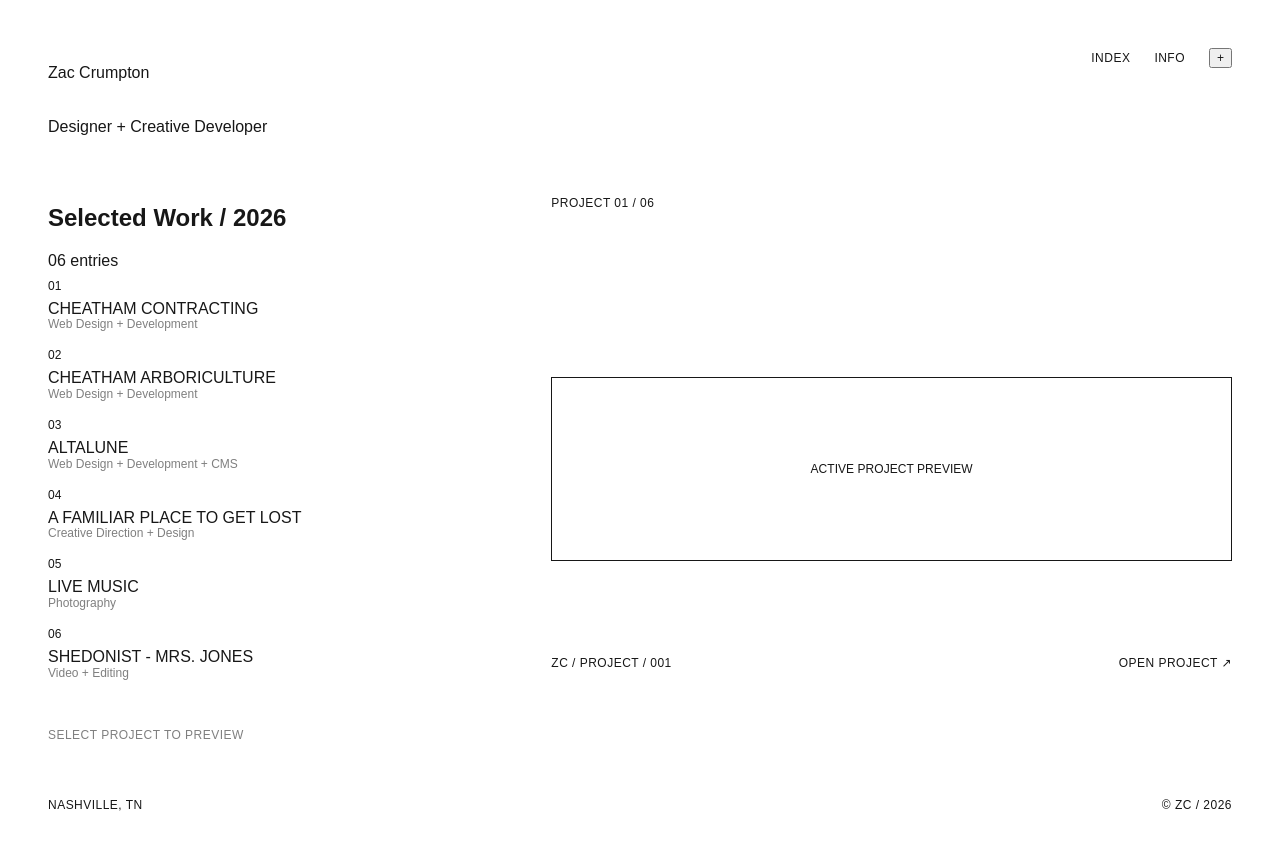
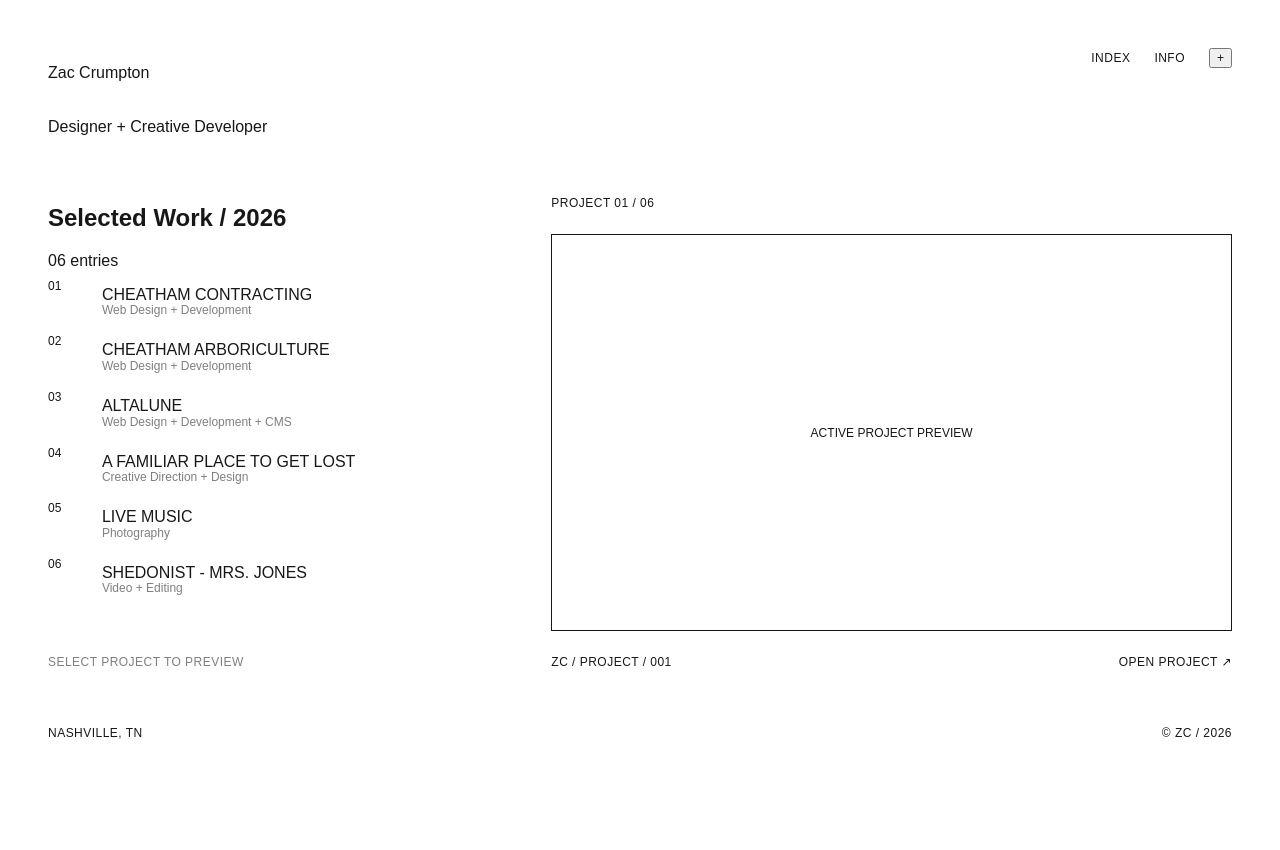
Before and after one commit to ZacCrumpton/zac-crumpton-portfolio, a Next.js app: page / in a window 1280 px wide. Shown: the top 850 px of the page. After the commit the page ends 800 px from the top, so only its background shows below. Built offline with nearby package versions, Linux system fonts and the light colour scheme.

Commit message:
update: typo corrections

```diff
--- a/src/app/globals.css
+++ b/src/app/globals.css
@@ -167,7 +167,7 @@ button {
   background: none;
 
   display: grid;
-  gird-template-columns: 2.5rem 1fr;
+  grid-template-columns: 2.5rem 1fr;
   gap: 0.87rem;
 
   color: inherit;
@@ -210,7 +210,7 @@ button {
   grid-column: 6 / -1;
 
   display: grid;
-  gird-template-rows: auto minmax(0, 1fr) auto;
+  grid-template-rows: auto minmax(0, 1fr) auto;
   gap: 0.75rem;
   min-width: 0;
   min-height: 0;
```
